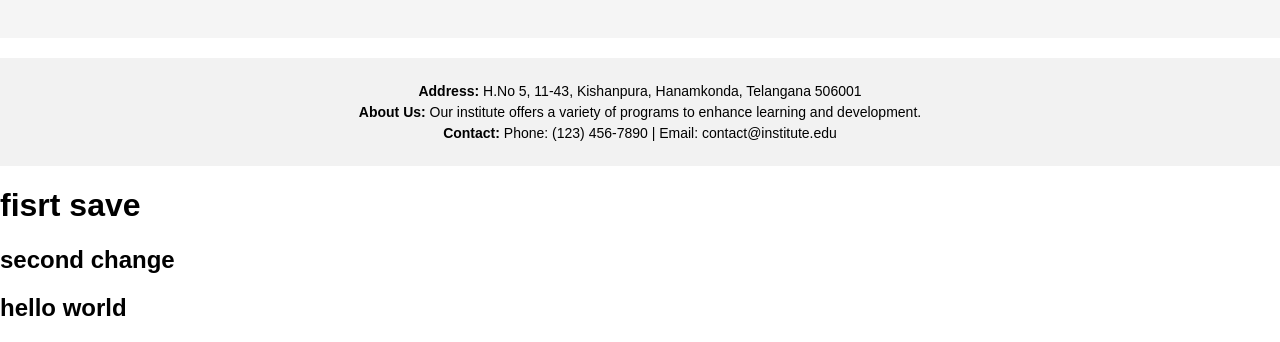
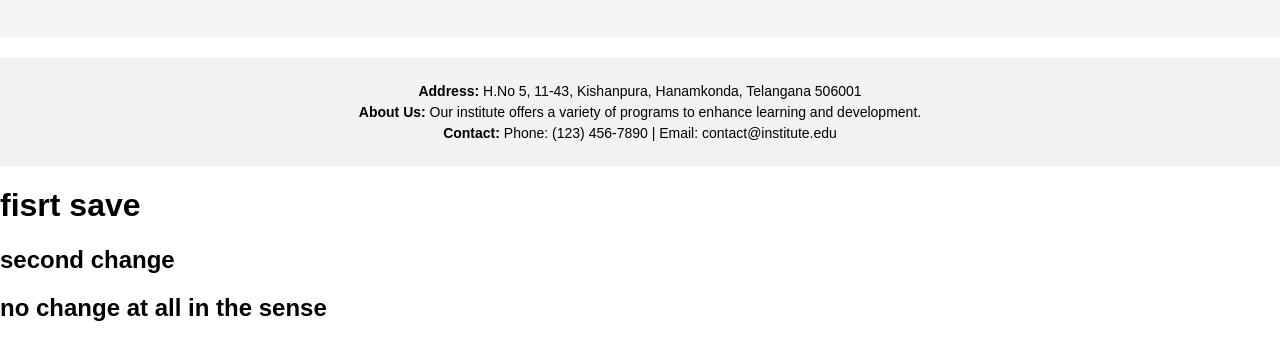
Before and after one commit to Samudrala-Harika/Index1, a plain HTML site: page index.html in a window 1280 px wide. Shown: the part 805-1147 px from the top of the page. Drawn offline with Linux system fonts and the light colour scheme.

Commit message:
no change

```diff
--- a/index.html
+++ b/index.html
@@ -127,6 +127,6 @@
 
     <h1>fisrt save</h1>
     <h2>second change</h2>
-    <h2>hello world</h2>
+    <h2>no change at all in the sense</h2>
 </body>
 </html>
```
